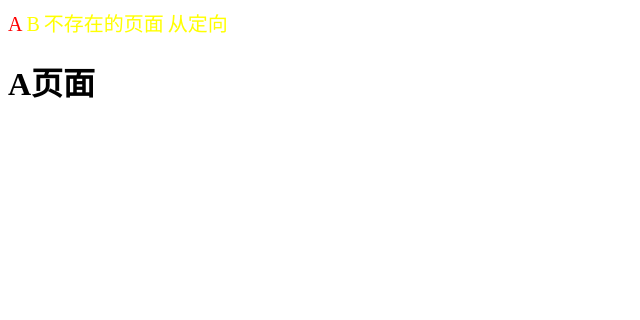
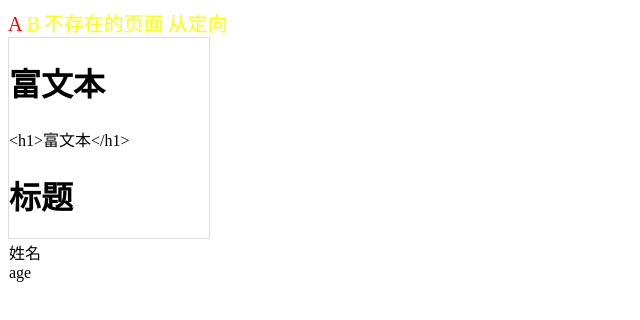
Before and after one commit to chenzhili/reactAll, a React app in the folder react-myself/: page / in a window 1280 px wide. Shown: the whole page, without its empty margins (0-640 px from the left). Built offline with nearby package versions, Linux system fonts and the light colour scheme.

Commit message:
react study deep

```diff
--- a/react-myself/app/a.js
+++ b/react-myself/app/a.js
@@ -1,13 +1,35 @@
-import React from "react";
+import React,{Component} from "react";
 
-class A extends React.Component{
+class Card extends Component{
+    constructor(props){
+        super(props);
+        console.log(this.props);
+        this.state = {
+            content:"<h1>富文本</h1>"
+        }
+    }
+    render(){
+        return (
+            <div className="card_container" >
+                <div dangerouslySetInnerHTML={{__html:this.state.content}}></div>
+                {this.state.content}
+                {this.props.children}
+            </div>
+        );
+    }
+}
+export class A extends React.Component{
     aa(){
         console.log(1);
     }
     render(){
         return (
-            <h1>A页面</h1>
+            <Card>
+                <h1>标题</h1>
+                <div>姓名
+                    <div>age</div>
+                </div>
+            </Card>
         );
     }
 }
-export {A};
--- a/react-myself/app/index.css
+++ b/react-myself/app/index.css
@@ -6,3 +6,9 @@
 .bbb{
     color:#f00;
 }
+
+.card_container{
+    width:200px;
+    height:200px;
+    border:1px solid #ddd;
+}
```
